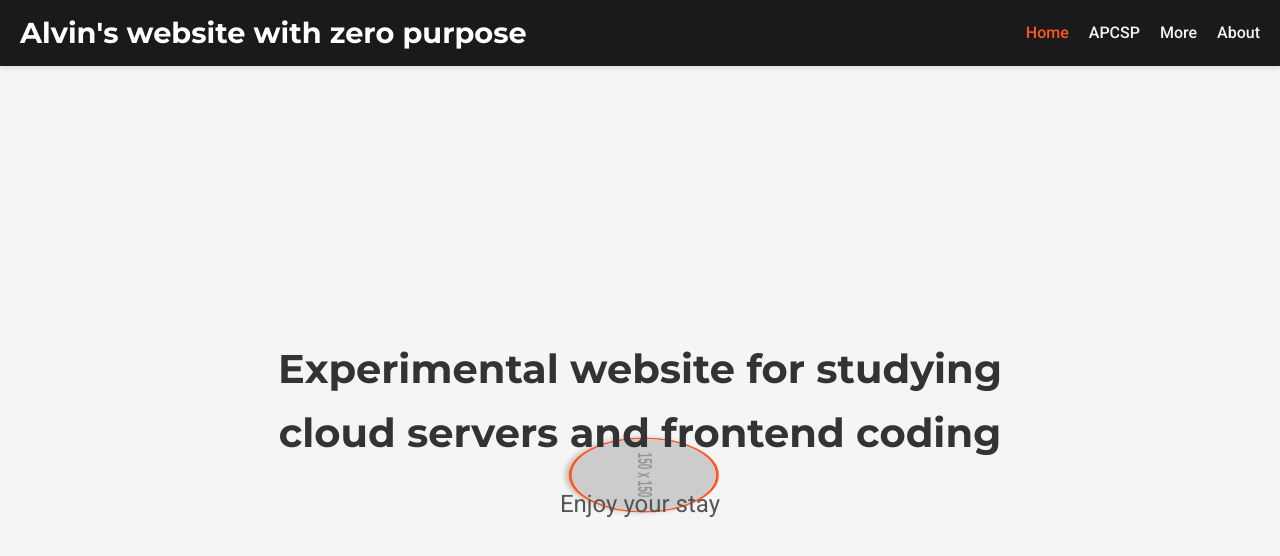
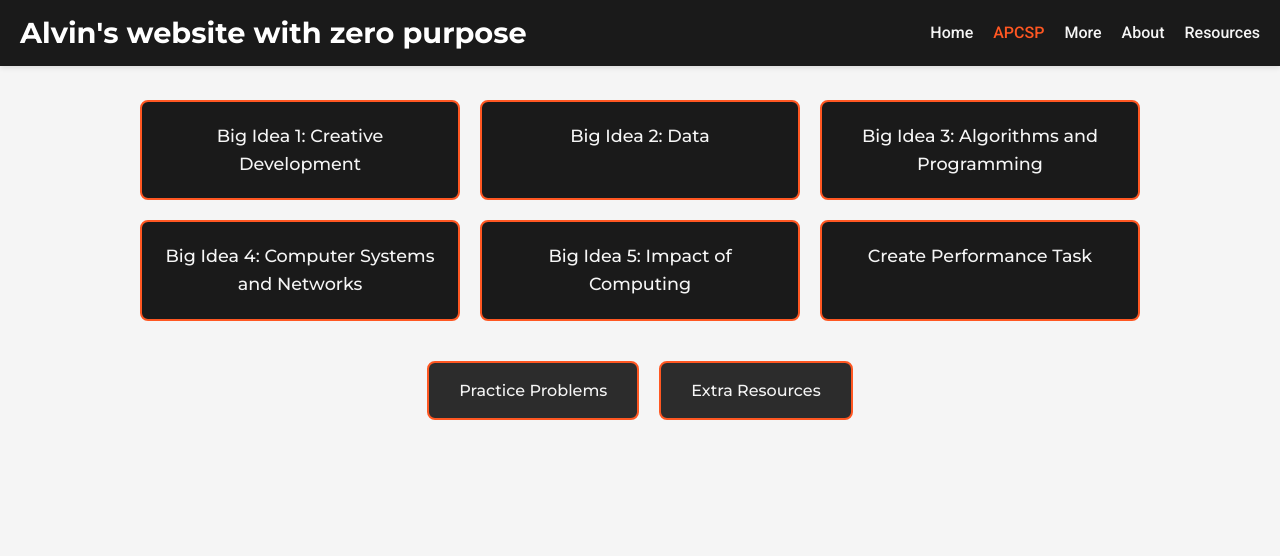
Before and after one commit to alvkang/ownWebsite, a plain HTML site: page index.html in a window 1280 px wide. Drawn offline with Linux system fonts and the light colour scheme; placeholder pictures from the web are drawn by us.

```diff
--- a/index.html
+++ b/index.html
@@ -3,7 +3,7 @@
 <head>
     <meta charset="UTF-8">
     <meta name="viewport" content="width=device-width, initial-scale=1.0">
-    <title>Home</title>
+    <title>APCSP</title>
     <!-- Google Fonts -->
     <link href="https://fonts.googleapis.com/css2?family=Montserrat:wght@500;700&family=Roboto:wght@400;500&display=swap" rel="stylesheet">
     <link rel="stylesheet" href="css/styles.css">
@@ -13,10 +13,11 @@
     <nav class="navbar">
         <div class="logo">Alvin's website with zero purpose</div>
         <ul class="nav-links">
-            <li><a href="index.html" class="nav-link active">Home</a></li>
-            <li><a href="apcsp.html" class="nav-link">APCSP</a></li>
+            <li><a href="index.html" class="nav-link">Home</a></li>
+            <li><a href="apcsp.html" class="nav-link active">APCSP</a></li>
             <li><a href="more.html" class="nav-link">More</a></li>
             <li><a href="about.html" class="nav-link">About</a></li>
+            <li><a href="resources.html" class="nav-link">Resources</a></li>
         </ul>
         <div class="hamburger">
             <span class="bar"></span>
@@ -25,16 +26,19 @@
         </div>
     </nav>
 
-    <!-- Home Content -->
-    <div class="home-container">
-        <div class="home-text">
-            <h1>Experimental website for studying cloud servers and frontend coding</h1>
-            <p>Enjoy your stay</p>
+    <!-- APCSP Content -->
+    <div class="apcsp-container">
+        <div class="big-buttons">
+            <a href="apcsp/big_idea1.html" class="big-btn">Big Idea 1: Creative Development</a>
+            <a href="apcsp/big_idea2.html" class="big-btn">Big Idea 2: Data</a>
+            <a href="apcsp/big_idea3.html" class="big-btn">Big Idea 3: Algorithms and Programming</a>
+            <a href="apcsp/big_idea4.html" class="big-btn">Big Idea 4: Computer Systems and Networks</a>
+            <a href="apcsp/big_idea5.html" class="big-btn">Big Idea 5: Impact of Computing</a>
+            <a href="apcsp/create_performance_task.html" class="big-btn">Create Performance Task</a>
         </div>
-        <div class="rotating-image-container">
-            <div class="rotating-image">
-                <img src="https://via.placeholder.com/150" alt="Rotating Image">
-            </div>
+        <div class="small-buttons">
+            <a href="apcsp/practice_problems.html" class="small-btn">Practice Problems</a>
+            <a href="apcsp/extraresources.html" class="small-btn">Extra Resources</a>
         </div>
     </div>
 
```
